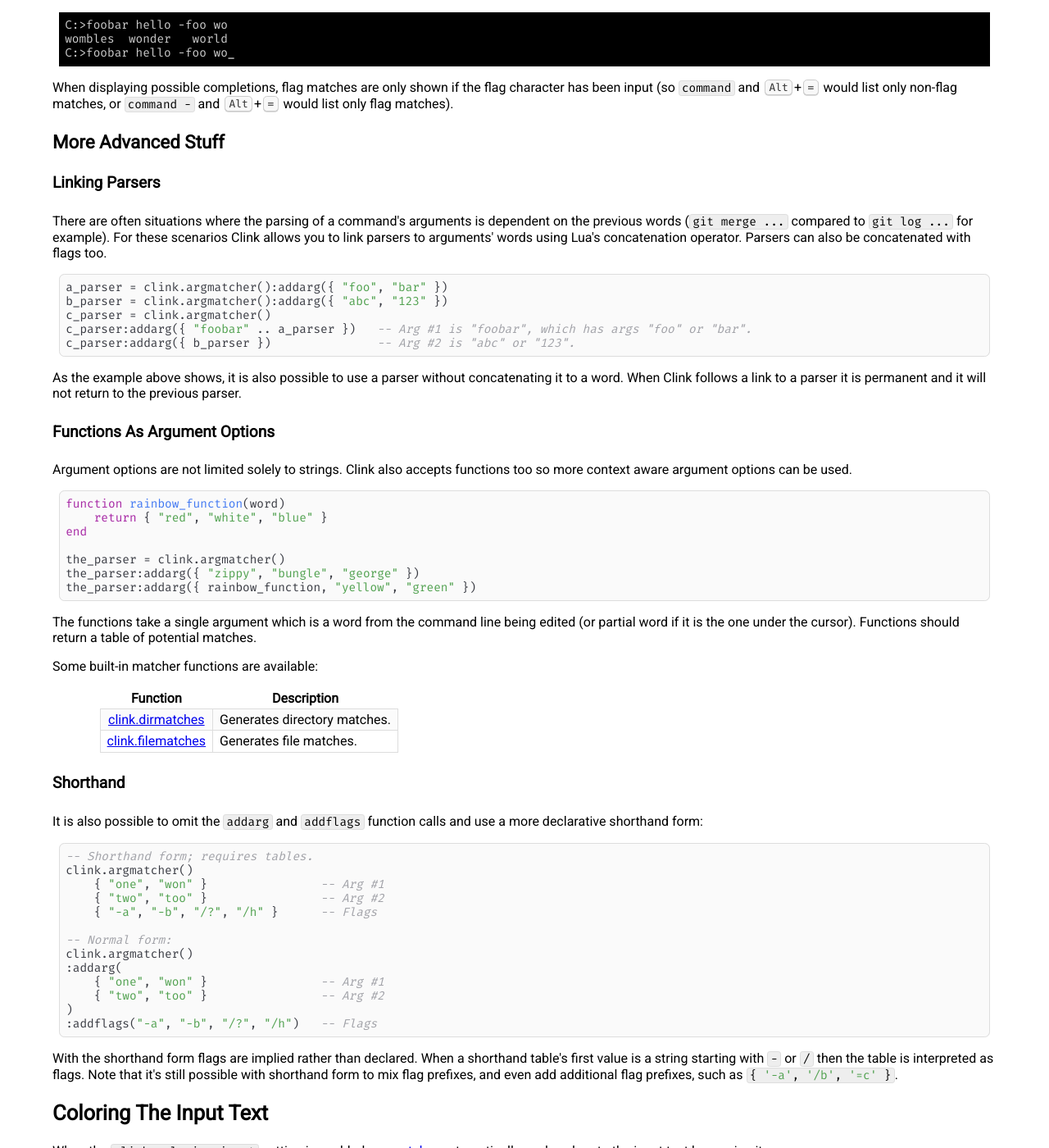
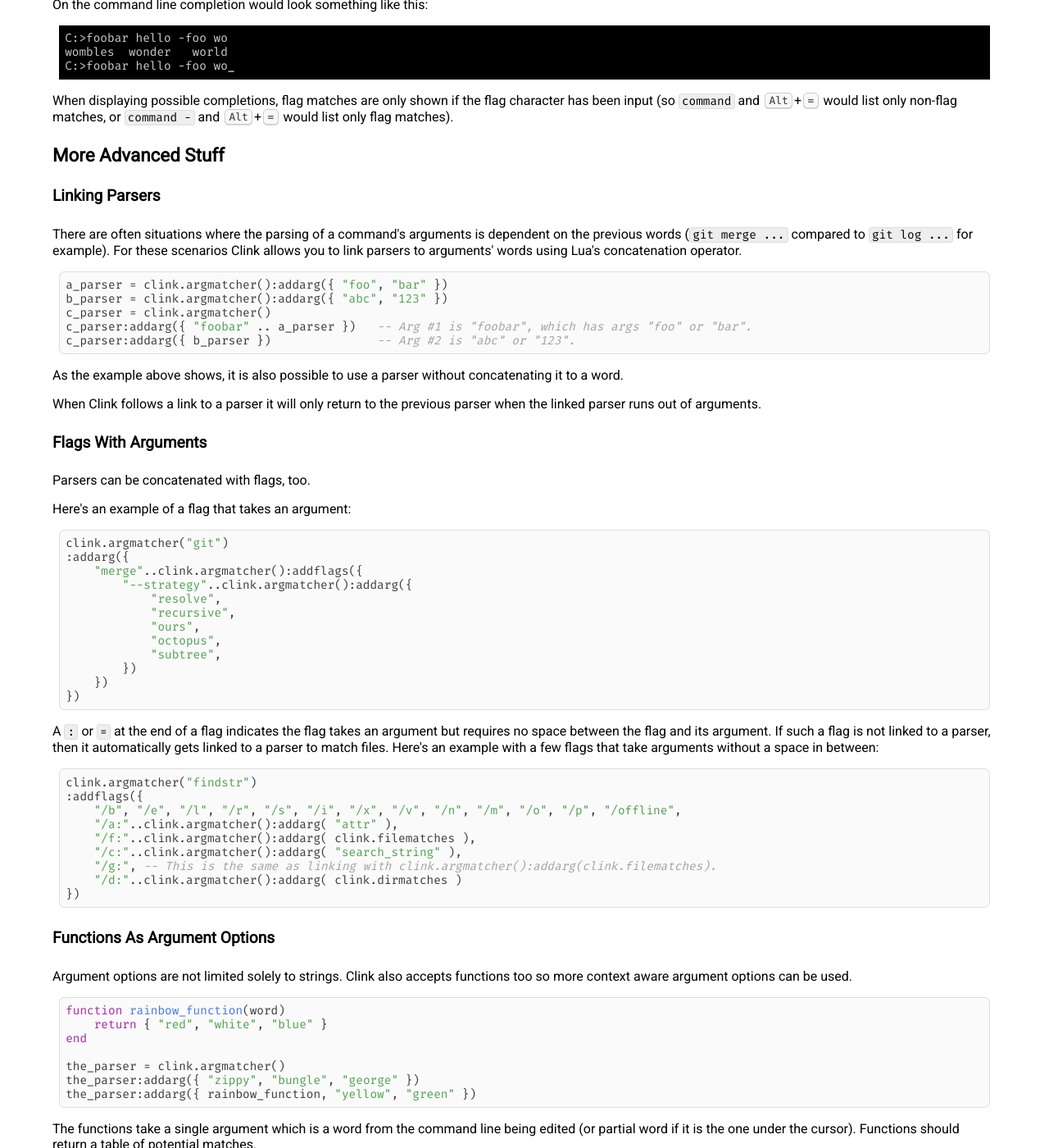
Before and after one commit to chrisant996/clink, a Jekyll site: the page clink.html, which Jekyll copies as it is, in a window 1280 px wide and 1400 px high, scrolled down 18117 px. Shown: the whole window at 82% size. Built offline with Jekyll 4.4.1, drawn with Linux system fonts in a browser that asks for light colours; some web fonts are replaced; some of the changed text lies outside the part shown.

Commit message:
Update for v1.2.13

```diff
--- a/_config.yml
+++ b/_config.yml
@@ -1,6 +1,6 @@
 theme: jekyll-theme-cayman
 title: Clink
 github:
-  version: v1.2.12
-  download_url: https://github.com/chrisant996/clink/releases/download/v1.2.12/clink.1.2.12.4a4e22.zip
-  install_url:  https://github.com/chrisant996/clink/releases/download/v1.2.12/clink.1.2.12.4a4e22_setup.exe
+  version: v1.2.13
+  download_url: https://github.com/chrisant996/clink/releases/download/v1.2.13/clink.1.2.13.f3993c.zip
+  install_url:  https://github.com/chrisant996/clink/releases/download/v1.2.13/clink.1.2.13.f3993c_setup.exe
--- a/clink.html
+++ b/clink.html
@@ -1677,7 +1677,8 @@ function git_branch_autocomplete:generate(line_state, match_builder)
 end
 </code></pre>
 <h3 id="the-getwordbreakinfo-function">The :getwordbreakinfo() Function</h3>
-<p>A generator can influence word breaking for the end word by defining a <code>:getwordbreakinfo()</code> function.  The function takes a <span class="arg">line_state</span> <a href="#line">line</a> object that has information about the current line.  If it returns nil or 0, the end word is truncated to 0 length.  This is the normal behavior, which allows Clink to collect and cache all matches and then filter them based on typing.  Or it can return two numbers:  word break length and an optional end word length.  The end word is split at the word break length:  one word contains the first word break length characters from the end word (if 0 length then it&#39;s discarded), and the next word contains the rest of the end word truncated to the optional word length (0 if omitted).</p>
+<p>If needed, a generator can optionally influence word breaking for the end word by defining a <code>:getwordbreakinfo()</code> function.</p>
+<p>The function takes a <span class="arg">line_state</span> <a href="#line">line</a> object that has information about the current line.  If it returns nil or 0, the end word is truncated to 0 length.  This is the normal behavior, which allows Clink to collect and cache all matches and then filter them based on typing.  Or it can return two numbers:  word break length and an optional end word length.  The end word is split at the word break length:  one word contains the first word break length characters from the end word (if 0 length then it&#39;s discarded), and the next word contains the rest of the end word truncated to the optional word length (0 if omitted).</p>
 <p>For example, when the environment variable match generator sees the end word is <code>abc%USER</code> it returns <code>3,1</code> so that the last two words become &quot;abc&quot; and &quot;%&quot; so that its generator knows it can do environment variable matching.  But when it sees <code>abc%FOO%def</code> it returns <code>8,0</code> so that the last two words become &quot;abc%FOO%&quot; and &quot;&quot; so that its generator won&#39;t do environment variable matching, and also so other generators can produce matches for what follows, since &quot;%FOO%&quot; is an already-completed environment variable and therefore should behave like a word break.  In other words, it breaks the end word differently depending on whether the number of percent signs is odd or even, to account for environent variable syntax rules.</p>
 <p>And when an argmatcher sees the end word begins with a flag character it returns <code>0,1</code> so the end word contains only the flag character in order to switch from argument matching to flag matching.</p>
 <blockquote>
@@ -1904,14 +1905,42 @@ C:&gt;foobar hello -foo wo<span style="color:#ffffff">_</span>
 <p>When displaying possible completions, flag matches are only shown if the flag character has been input (so <code>command </code> and <kbd>Alt</kbd>+<kbd>=</kbd> would list only non-flag matches, or <code>command -</code> and <kbd>Alt</kbd>+<kbd>=</kbd> would list only flag matches).</p>
 <h3 id="more-advanced-stuff-1">More Advanced Stuff</h3>
 <h4 id="linking-parsers">Linking Parsers</h4>
-<p>There are often situations where the parsing of a command&#39;s arguments is dependent on the previous words (<code>git merge ...</code> compared to <code>git log ...</code> for example). For these scenarios Clink allows you to link parsers to arguments&#39; words using Lua&#39;s concatenation operator. Parsers can also be concatenated with flags too.</p>
+<p>There are often situations where the parsing of a command&#39;s arguments is dependent on the previous words (<code>git merge ...</code> compared to <code>git log ...</code> for example). For these scenarios Clink allows you to link parsers to arguments&#39; words using Lua&#39;s concatenation operator.</p>
 <pre><code class="language-lua">a_parser = clink.argmatcher():addarg({ &quot;foo&quot;, &quot;bar&quot; })
 b_parser = clink.argmatcher():addarg({ &quot;abc&quot;, &quot;123&quot; })
 c_parser = clink.argmatcher()
 c_parser:addarg({ &quot;foobar&quot; .. a_parser })   -- Arg #1 is &quot;foobar&quot;, which has args &quot;foo&quot; or &quot;bar&quot;.
 c_parser:addarg({ b_parser })               -- Arg #2 is &quot;abc&quot; or &quot;123&quot;.
 </code></pre>
-<p>As the example above shows, it is also possible to use a parser without concatenating it to a word. When Clink follows a link to a parser it is permanent and it will not return to the previous parser.</p>
+<p>As the example above shows, it is also possible to use a parser without concatenating it to a word.</p>
+<p>When Clink follows a link to a parser it will only return to the previous parser when the linked parser runs out of arguments.</p>
+<h4 id="flags-with-arguments">Flags With Arguments</h4>
+<p>Parsers can be concatenated with flags, too.</p>
+<p>Here&#39;s an example of a flag that takes an argument:</p>
+<pre><code class="language-lua">clink.argmatcher(&quot;git&quot;)
+:addarg({
+    &quot;merge&quot;..clink.argmatcher():addflags({
+        &quot;--strategy&quot;..clink.argmatcher():addarg({
+            &quot;resolve&quot;,
+            &quot;recursive&quot;,
+            &quot;ours&quot;,
+            &quot;octopus&quot;,
+            &quot;subtree&quot;,
+        })
+    })
+})
+</code></pre>
+<p>A <code>:</code> or <code>=</code> at the end of a flag indicates the flag takes an argument but requires no space between the flag and its argument.  If such a flag is not linked to a parser, then it automatically gets linked to a parser to match files.  Here&#39;s an example with a few flags that take arguments without a space in between:</p>
+<pre><code class="language-lua">clink.argmatcher(&quot;findstr&quot;)
+:addflags({
+    &quot;/b&quot;, &quot;/e&quot;, &quot;/l&quot;, &quot;/r&quot;, &quot;/s&quot;, &quot;/i&quot;, &quot;/x&quot;, &quot;/v&quot;, &quot;/n&quot;, &quot;/m&quot;, &quot;/o&quot;, &quot;/p&quot;, &quot;/offline&quot;,
+    &quot;/a:&quot;..clink.argmatcher():addarg( &quot;attr&quot; ),
+    &quot;/f:&quot;..clink.argmatcher():addarg( clink.filematches ),
+    &quot;/c:&quot;..clink.argmatcher():addarg( &quot;search_string&quot; ),
+    &quot;/g:&quot;, -- This is the same as linking with clink.argmatcher():addarg(clink.filematches).
+    &quot;/d:&quot;..clink.argmatcher():addarg( clink.dirmatches )
+})
+</code></pre>
 <h4 id="functions-as-argument-options">Functions As Argument Options</h4>
 <p>Argument options are not limited solely to strings. Clink also accepts functions too so more context aware argument options can be used.</p>
 <pre><code class="language-lua">function rainbow_function(word)
@@ -3281,6 +3310,10 @@ end</code></pre></div></div><hr/>
         <div class="section" id="changes">
 <h1 id="changes">Changes</h1>
 <h3 id="releases-from-chrisant996clink-fork">Releases from <a href="https://github.com/chrisant996/clink">chrisant996/clink</a> fork</h3>
+<h4 id="v1213">v1.2.13</h4>
+<ul>
+<li>Added support for linking a parser to flags ending with <code>:</code> or <code>=</code>; now completion works for the flag&#39;s argument.</li>
+</ul>
 <h4 id="v1212">v1.2.12</h4>
 <ul>
 <li>Improved diagnostic output for coroutines (<kbd>Ctrl</kbd>-<kbd>X</kbd>,<kbd>Ctrl</kbd>+<kbd>Z</kbd>), plus more diagnostic info when the <code>lua.debug</code> setting is enabled.</li>
```
Also changed, not shown: other parts of clink.html (+2 -2 lines).
